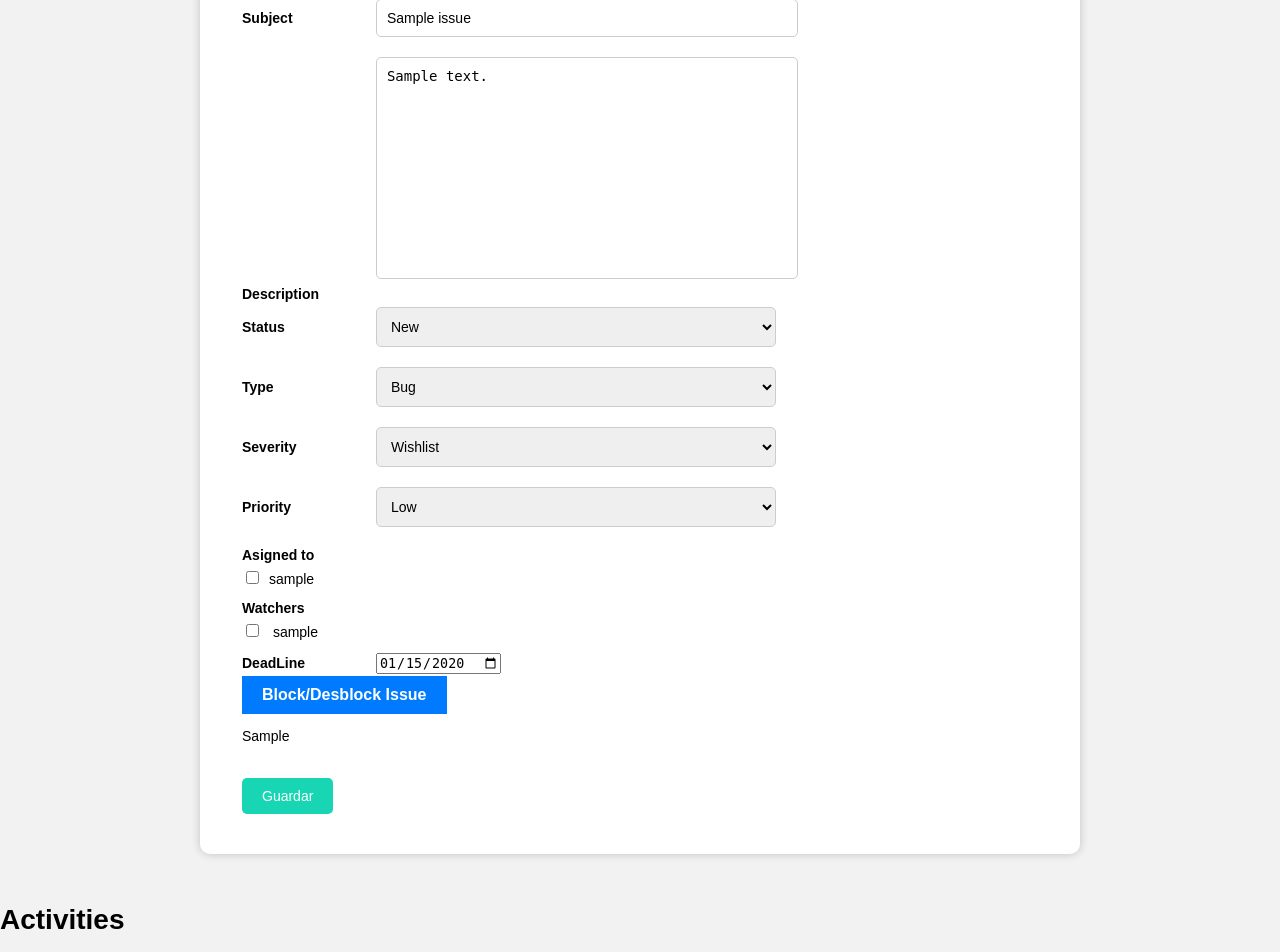
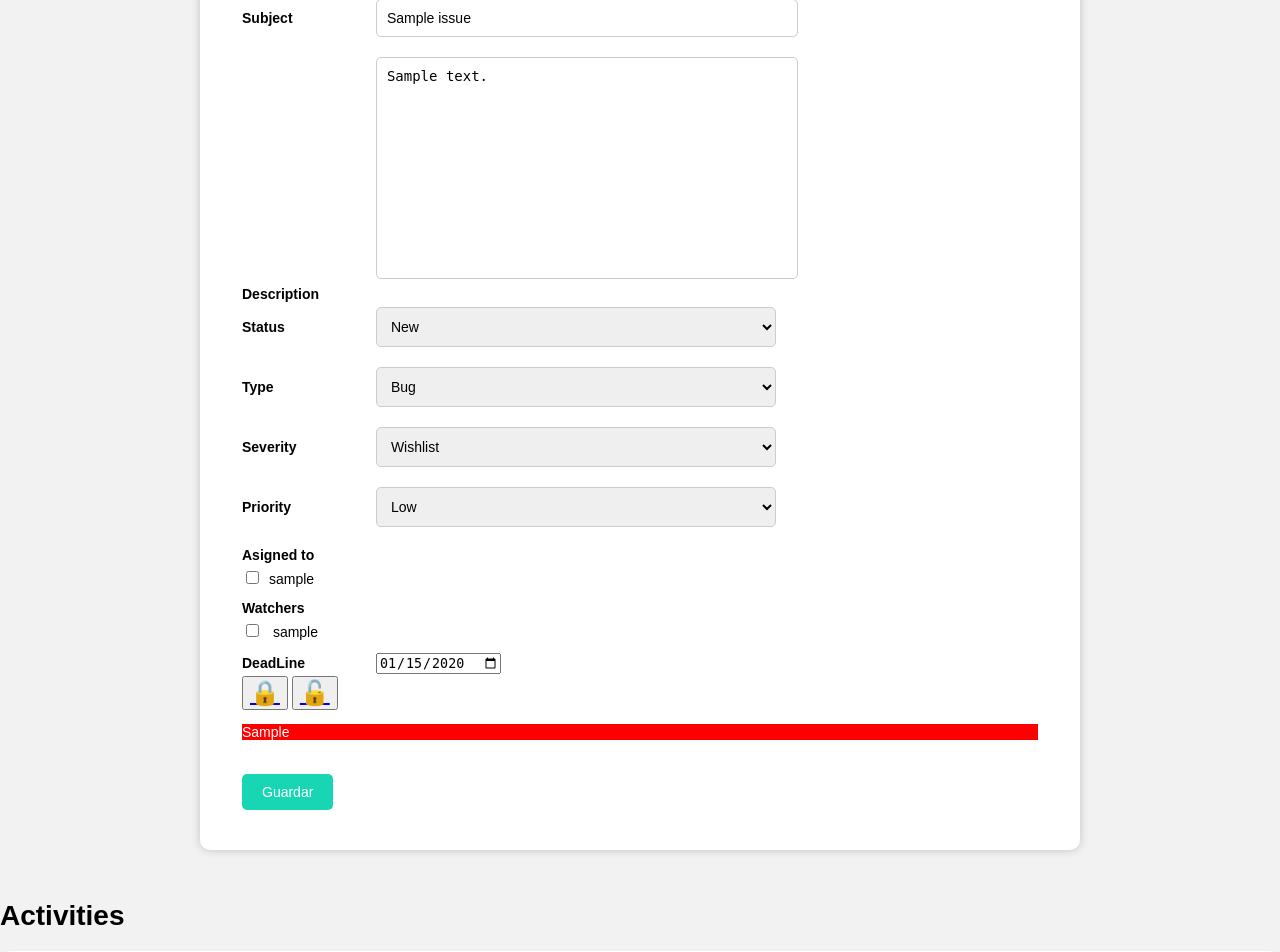
Before and after one commit to ASWPROJECT/BackEnd, a Django app: page /issue/1 in a window 1280 px wide. Shown: the part 91-1043 px from the top of the page. Run offline with Django 4.2, Linux system fonts and the light colour scheme; a user stored in the database is signed in; tables that the repository leaves empty hold one stand-in row (values such as "Sample post"); a database or web service that is not in the repository returns one stand-in record (values such as "Sample title"); data that the repository does not hold is empty.

Commit message:
Afegir 24 Lock/Unlock Issue funcional

```diff
--- a/issues/static/issue_view_styles.css
+++ b/issues/static/issue_view_styles.css
@@ -153,24 +153,7 @@ body {
     color: #333;
   }
 
-  .button-block {
-    background-color: #007bff;
-    border: none;
-    color: #fff;
-    cursor: pointer;
-    font-size: 16px;
-    font-weight: bold;
-    padding: 10px 20px;
-    text-align: center;
-    text-decoration: none;
-  }
-
-  .button-block a {
-    color: #fff;
-    text-decoration: none;
-  }
-
-  .close-button {
+.close-button {
     position: absolute;
     top: 10px;
     right: 10px;
@@ -187,3 +170,13 @@ body {
 .close-button:hover {
     background-color: #c00;
 }
+
+.block-reason {
+    background-color: rgb(255, 0, 0);
+    color: white;
+}
+
+.btn-lock, .btn-unlock {
+    font-size: 24px; /* Aumenta el tamaño de fuente del botón a 24 píxeles */
+    /* Agregue otros estilos personalizados para el botón aquí */
+  }
--- a/issues/templates/issue_view.html
+++ b/issues/templates/issue_view.html
@@ -88,11 +88,16 @@
                 <input type="date" name="DeadLine"
                 value="{{ issue.DeadLine.year }}-{% if issue.DeadLine.month < 10 %}0{{ issue.DeadLine.month }}{% else %}{{ issue.DeadLine.month }}{% endif %}-{% if issue.DeadLine.day < 10 %}0{{ issue.DeadLine.day }}{% else %}{{ issue.DeadLine.day }}{% endif %}" />
             </div>
-            <div>
-                <button class="button-block">
-                    <a href="http://127.0.0.1:8000/issue/{{issue.id}}/block_issue/">Block/Desblock Issue</a>
+            <div class="lock-unlock">
+                <button class="btn-lock">
+                    <a href="http://127.0.0.1:8000/issue/{{issue.id}}/block_issue/">🔒</a>
                 </button>
-                <p class="block-reason">{{ issue.Block_reason }}</p>
+                <button class="btn-unlock">
+                    <a href="http://127.0.0.1:8000/issue/{{issue.id}}/desblock_issue/">🔓</a>
+                </button>
+                {% if issue.Block_reason != None %}
+                    <p class="block-reason">{{ issue.Block_reason }}</p>
+                {% endif %}
             </div>
             <input name="id" type="hidden" value="{{ issue.id }}" />
             <button class="save_button">Guardar</button>
--- a/issues/views.py
+++ b/issues/views.py
@@ -242,11 +242,17 @@ def delete_file(request):
 @csrf_exempt
 def block_issue_view(request, issue_id):
     issue = get_object_or_404(Issue, id=issue_id)
-
     if request.method == 'POST':
-        issue.Block_reason = request.POST.get('Block_reason')
+        issue.Block_reason = 'Locked: ' + request.POST.get('Block_reason')
         issue.save()
-
         return redirect("http://127.0.0.1:8000/issue/"+str(issue_id))
 
     return render(request, 'block_issue.html')
+
+@login_required(login_url='login')
+@csrf_exempt
+def desblock_issue_view(request, issue_id):
+    issue = get_object_or_404(Issue, id=issue_id)
+    issue.Block_reason = None
+    issue.save()
+    return redirect("http://127.0.0.1:8000/issue/"+str(issue_id))
--- a/issuetracker2/urls.py
+++ b/issuetracker2/urls.py
@@ -15,7 +15,7 @@ Including another URLconf
 """
 from django.contrib import admin
 from django.urls import path, include
-from issues.views import issues_view, new_issue_view, delete_by_id, view_isue, edit_issue, add_comment, bulk_insert, remove_all_activities,  add_file, delete_file, block_issue_view
+from issues.views import issues_view, new_issue_view, delete_by_id, view_isue, edit_issue, add_comment, bulk_insert, remove_all_activities,  add_file, delete_file, block_issue_view, desblock_issue_view
 from users.views import register_view, login_view, logout_view, edit_user_profile_view
 
 urlpatterns = [
@@ -36,6 +36,6 @@ urlpatterns = [
     path('user-settings/user-profile/', edit_user_profile_view, name='edit_user_profile'),
     path('add_file/', add_file, name='addFile'),
     path('delete/file/', delete_file, name='deleteFile'),
-    #path('block_issue/', block_issue_view, name='block_issue'),
     path('issue/<int:issue_id>/block_issue/', block_issue_view, name='block_issue'),
+    path('issue/<int:issue_id>/desblock_issue/', desblock_issue_view, name='desblock_issue'),
 ]
```
